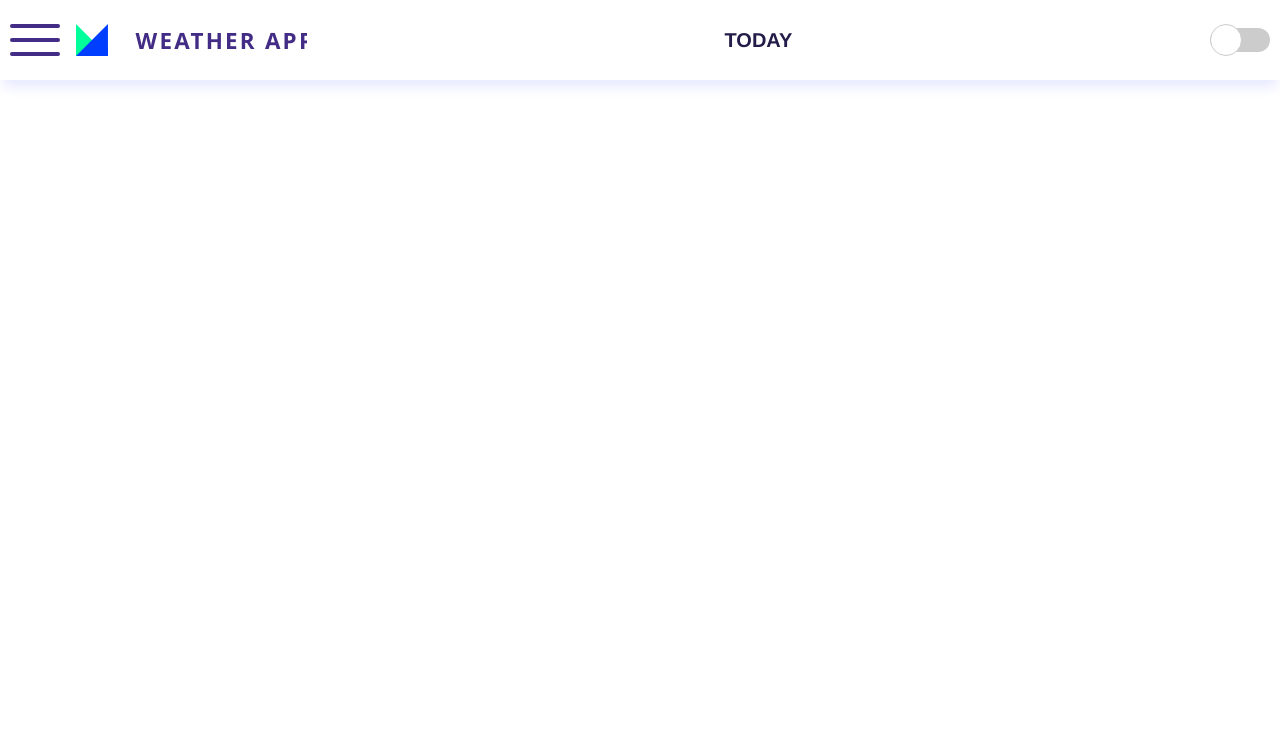
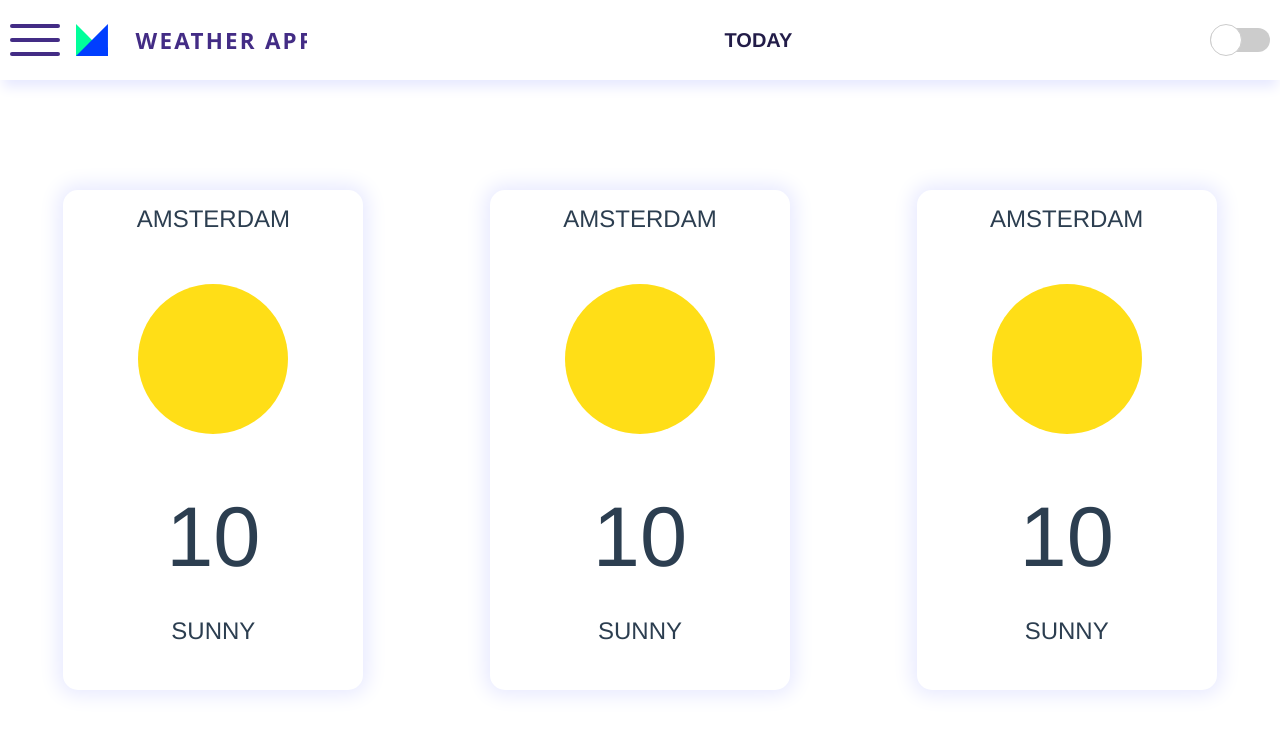
Before and after one commit to isjaki/weather-app, a Vue app: page / in a window 1280 px wide. Shown: the top 734 px of the page. Built offline with nearby package versions, Linux system fonts and the light colour scheme.

Commit message:
add CityCard to App

```diff
--- a/src/App.vue
+++ b/src/App.vue
@@ -1,15 +1,22 @@
 <template>
   <div id="app">
     <app-header></app-header>
+    <main>
+      <city-card></city-card>
+      <city-card></city-card>
+      <city-card></city-card>
+    </main>
   </div>
 </template>
 
 <script>
 import Header from '@/ui/widgets/Header/Header.vue';
+import CityCard from '@/ui/widgets/CityCard/CityCard.vue';
 
 export default {
   components: {
     appHeader: Header,
+    CityCard,
   },
 };
 </script>
@@ -20,5 +27,13 @@ export default {
 #app {
   font-family: 'Avenir', Helvetica, Arial, sans-serif;
   color: #2c3e50;
+  height: 100%;
+}
+
+main {
+  display: flex;
+  align-items: center;
+  justify-content: space-around;
+  height: calc(100% - 80px);
 }
 </style>
```
